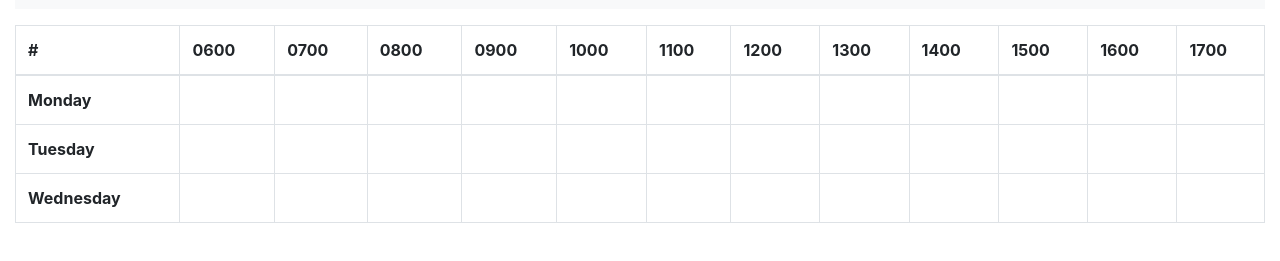
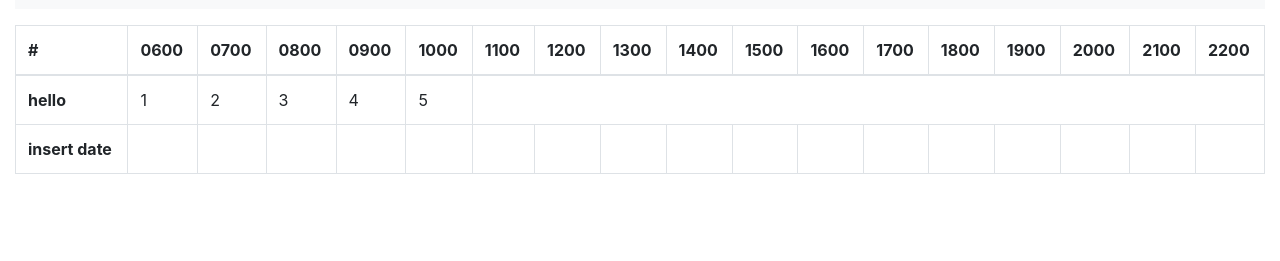
Before and after one commit to lawwman/Itinerary_web_app, a website: page src/index.html in a window 1280 px wide. Shown: the part 55-316 px from the top of the page. Drawn offline with nearby package versions, Linux system fonts and the light colour scheme; files that its build step writes are made by us from their sources.

Commit message:
big bang in progress

```diff
--- a/gulpfile.js
+++ b/gulpfile.js
@@ -4,7 +4,7 @@ var sass = require("gulp-sass");
 
 
 function convert_sass() {
-    return src('src/scss/*.scss').pipe(sass()).pipe(dest('src/css')) .pipe(browserSync.stream());;
+    return src('src/scss/*.scss').pipe(sass()).pipe(dest('src/css')).pipe(browserSync.stream());
 }
 
 function serve() {
@@ -12,7 +12,7 @@ function serve() {
         server: "./src"
     });
 
-    watch('src/scss/*.scss', series(convert_sass));
+    watch('src/scss/*.scss').on("change", convert_sass);
     watch(['src/*.html', 'src/*.js']).on("change", browserSync.reload);
 }
 
--- a/src/index.html
+++ b/src/index.html
@@ -55,7 +55,7 @@
         </div>
       </div>
 
-      <div id="schedule">
+      <div id="schedule" class="table-wrapper">
         <table class="table table-bordered">
           <thead>
             <tr>
@@ -72,53 +72,23 @@
               <th scope="col">1500</th>
               <th scope="col">1600</th>
               <th scope="col">1700</th>
+              <th scope="col">1800</th>
+              <th scope="col">1900</th>
+              <th scope="col">2000</th>
+              <th scope="col">2100</th>
+              <th scope="col">2200</th>
             </tr>
           </thead>
-          <tbody>
+          <tbody id="scheduleBody">
             <tr>
-              <th scope="row">Monday</th>
-              <td></td>
-              <td></td>
-              <td></td>
-              <td></td>
-              <td></td>
-              <td></td>
-              <td></td>
-              <td></td>
-              <td></td>
-              <td></td>
-              <td></td>
-              <td></td>
-            </tr>
-            <tr>
-              <th scope="row">Tuesday</th>
-              <td></td>
-              <td></td>
-              <td></td>
-              <td></td>
-              <td></td>
-              <td></td>
-              <td></td>
-              <td></td>
-              <td></td>
-              <td></td>
-              <td></td>
-              <td></td>
-            </tr>
-            <tr>
-              <th scope="row">Wednesday</th>
-              <td></td>
-              <td></td>
-              <td></td>
-              <td></td>
-              <td></td>
-              <td></td>
-              <td></td>
-              <td></td>
-              <td></td>
-              <td></td>
-              <td></td>
-              <td></td>
+              <th>hello
+
+              </th>
+              <td>1</td>
+              <td>2</td>
+              <td>3</td>
+              <td>4</td>
+              <td>5</td>
             </tr>
           </tbody>
         </table>
--- a/src/index.js
+++ b/src/index.js
@@ -1,8 +1,66 @@
-// $(window).on('load',function(){
-// });
+colNum = 17
+dates = []
+selectedEventDates = []
 
-$(function(){
+function addRow(id) {
+    const tr = document.createElement('tr');
+    var innerHTML = `<th id="` + id + `" class="eventDate">insert date</th>`
+    for(var i = 0; i < colNum; i++) innerHTML += "<td></td>";
+    tr.innerHTML = innerHTML
+    document.getElementById('scheduleBody').appendChild(tr);
+    initEventDate(id.toString());
+}
+
+
+function setupSchedule() {
+    if (dates.length == 0) addRow(1);
+}
+
+
+function createDateSelector(id) {
+    if (selectedEventDates.includes(id)) return;
+    selectedEventDates.push(id);
+
+    const div = document.createElement('div');
+    div.className = "form-row";
+    div.id = "dateSelector";
+    document.getElementById(id).appendChild(div);
+
+    const dayDiv = document.createElement('div');
+    dayDiv.className = "form-group col-md-6";
+    var innerHTML = `<label for="inputState">Day</label><select id="inputState" class="form-control"><option selected>Choose...</option>`;
+    for(var i = 1; i < 32; i++) {
+        innerHTML += `<option>` + i + `</option>`;
+    }
+    innerHTML += `</select>`;
+    dayDiv.innerHTML = innerHTML;
+
+    document.getElementById("dateSelector").appendChild(dayDiv);
+
+    // const monthDiv = document.createElement('div');
+    // monthDiv.className = "form-group col-md-4";
+
+    // const yearDiv = document.createElement('div');
+    // yearDiv.className = "form-group col-md-4";
+}
+
+
+
+$(window).on('load',function(){
+    setupSchedule();
+});
+
+
+  function initEventDetail() {
     $('td').click(function() {
-        console.log("hi")
+        console.log("hi");
     });
-  });
+  }
+
+
+  function initEventDate(id) {
+    var idHash = "#" + id.toString();
+    $(idHash).click(function() {
+        createDateSelector(id);
+    });
+  }
--- a/src/scss/styles.scss
+++ b/src/scss/styles.scss
@@ -0,0 +1,16 @@
+$hover_color: rgb(235, 233, 233);
+
+
+td:hover {
+    background-color: $hover_color;
+}
+
+.eventDate:hover {
+    background-color: $hover_color;
+}
+
+.table-wrapper {
+    display: block;
+    overflow-x: auto;
+    white-space: nowrap;
+}
```
Also changed, not shown: README.md, src/css/styles.css (added).
